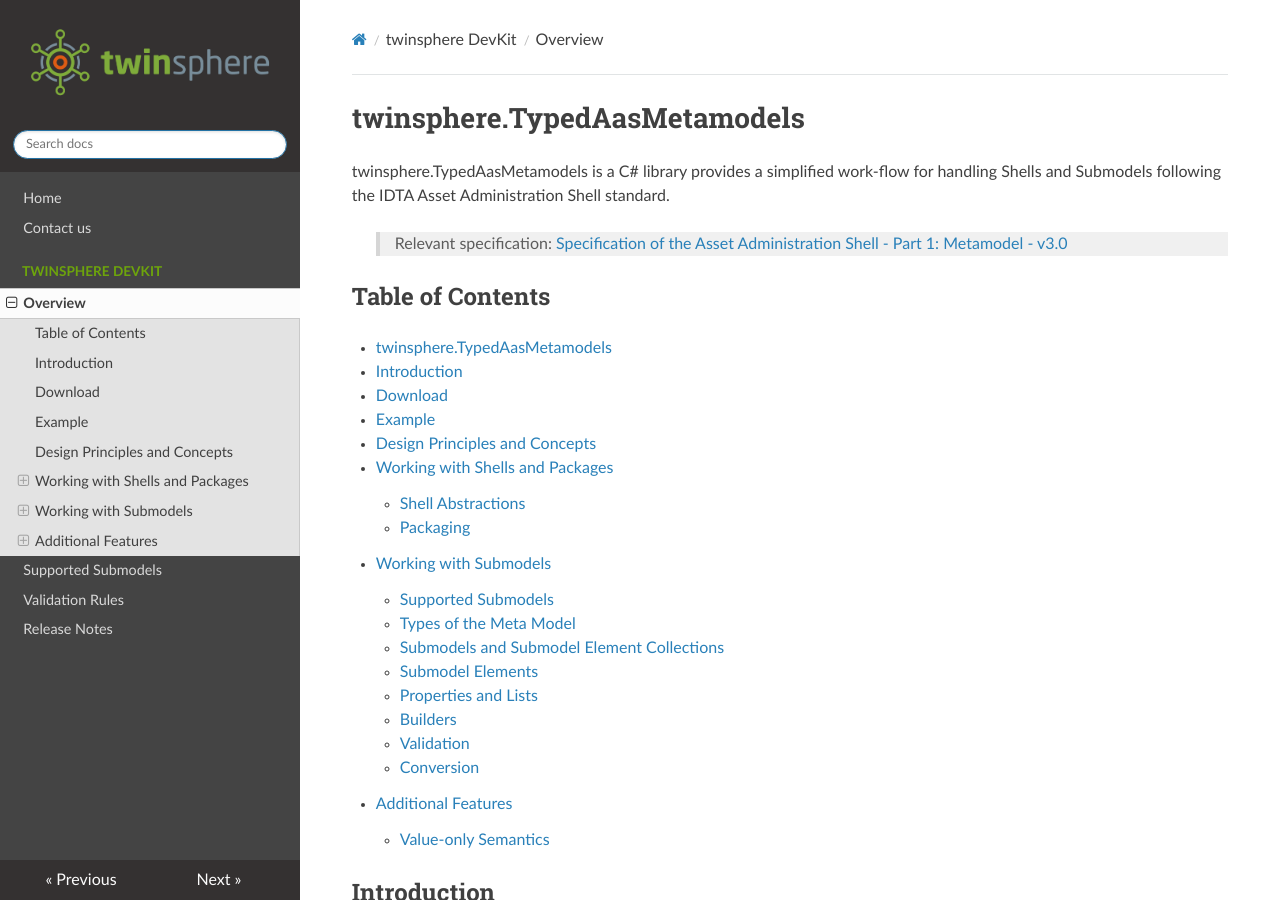
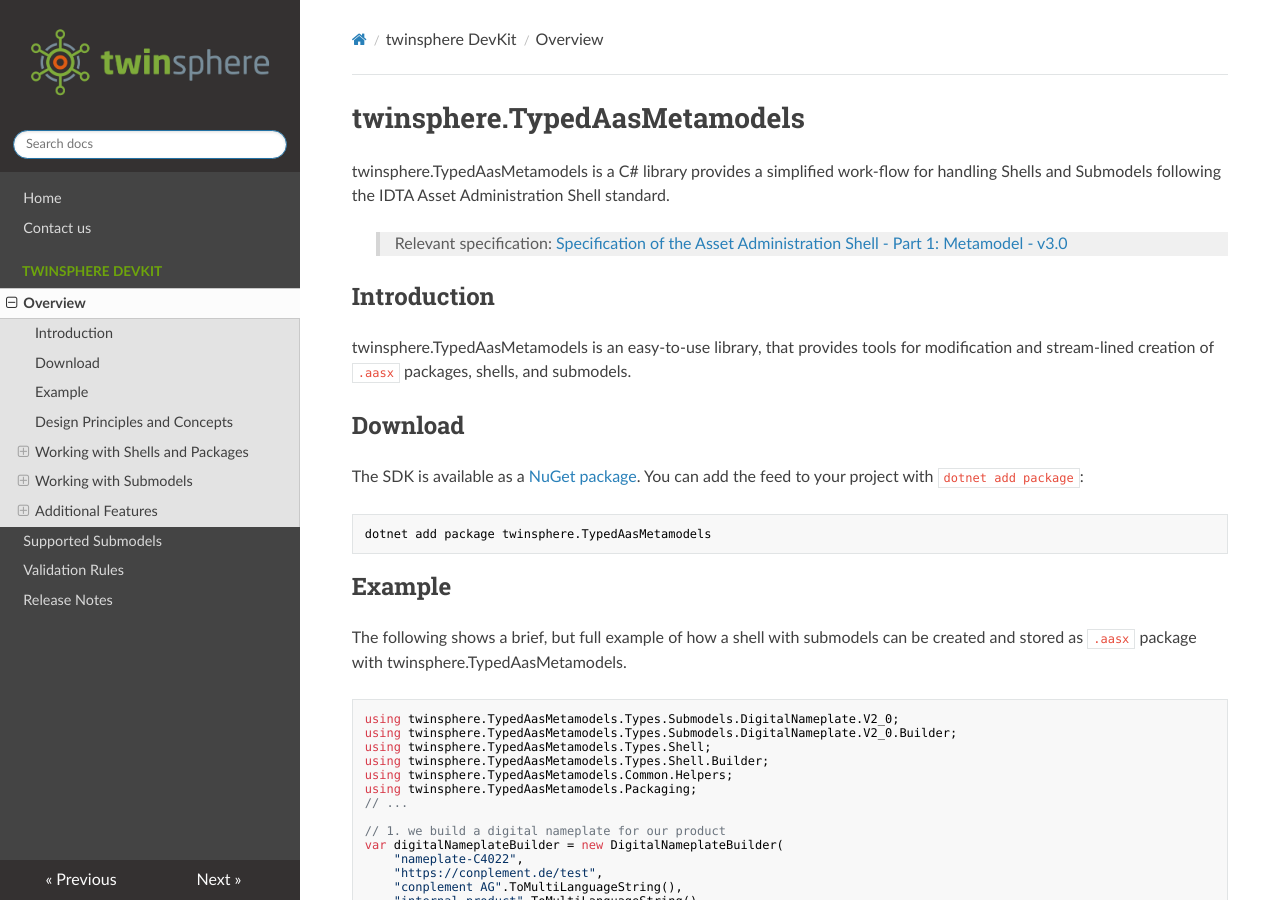
Before and after one commit to twinsphere/twinsphere.github.io, an MkDocs documentation site: the page built from docs/tam-overview.md, in a window 1280 px wide and 900 px high. Built offline with MkDocs 1.6.1, drawn with Linux system fonts in a browser that asks for light colours; nearby versions of some CDN libraries.

Commit message:
fix(tam): remove unneeded toc

```diff
--- a/docs/tam-overview.md
+++ b/docs/tam-overview.md
@@ -4,28 +4,6 @@
 following the IDTA Asset Administration Shell standard.
 
 > Relevant specification: [Specification of the Asset Administration Shell - Part 1: Metamodel - v3.0](https://industrialdigitaltwin.org/wp-content/uploads/2023/06/IDTA-01001-3-0_SpecificationAssetAdministrationShell_Part1_Metamodel.pdf)
-
-## Table of Contents
-
-- [twinsphere.TypedAasMetamodels](#twinspheretypedaasmetamodels)
-  - [Introduction](#introduction)
-  - [Download](#download)
-  - [Example](#example)
-  - [Design Principles and Concepts](#design-principles-and-concepts)
-  - [Working with Shells and Packages](#working-with-shells-and-packages)
-    - [Shell Abstractions](#shell-abstractions)
-    - [Packaging](#packaging)
-  - [Working with Submodels](#working-with-submodels)
-    - [Supported Submodels](#supported-submodels)
-    - [Types of the Meta Model](#types-of-the-meta-model)
-      - [Submodels and Submodel Element Collections](#submodels-and-submodel-element-collections)
-      - [Submodel Elements](#submodel-elements)
-      - [Properties and Lists](#properties-and-lists)
-    - [Builders](#builders)
-    - [Validation](#validation)
-    - [Conversion](#conversion)
-  - [Additional Features](#additional-features)
-    - [Value-only Semantics](#value-only-semantics)
 
 ## Introduction
 
```
